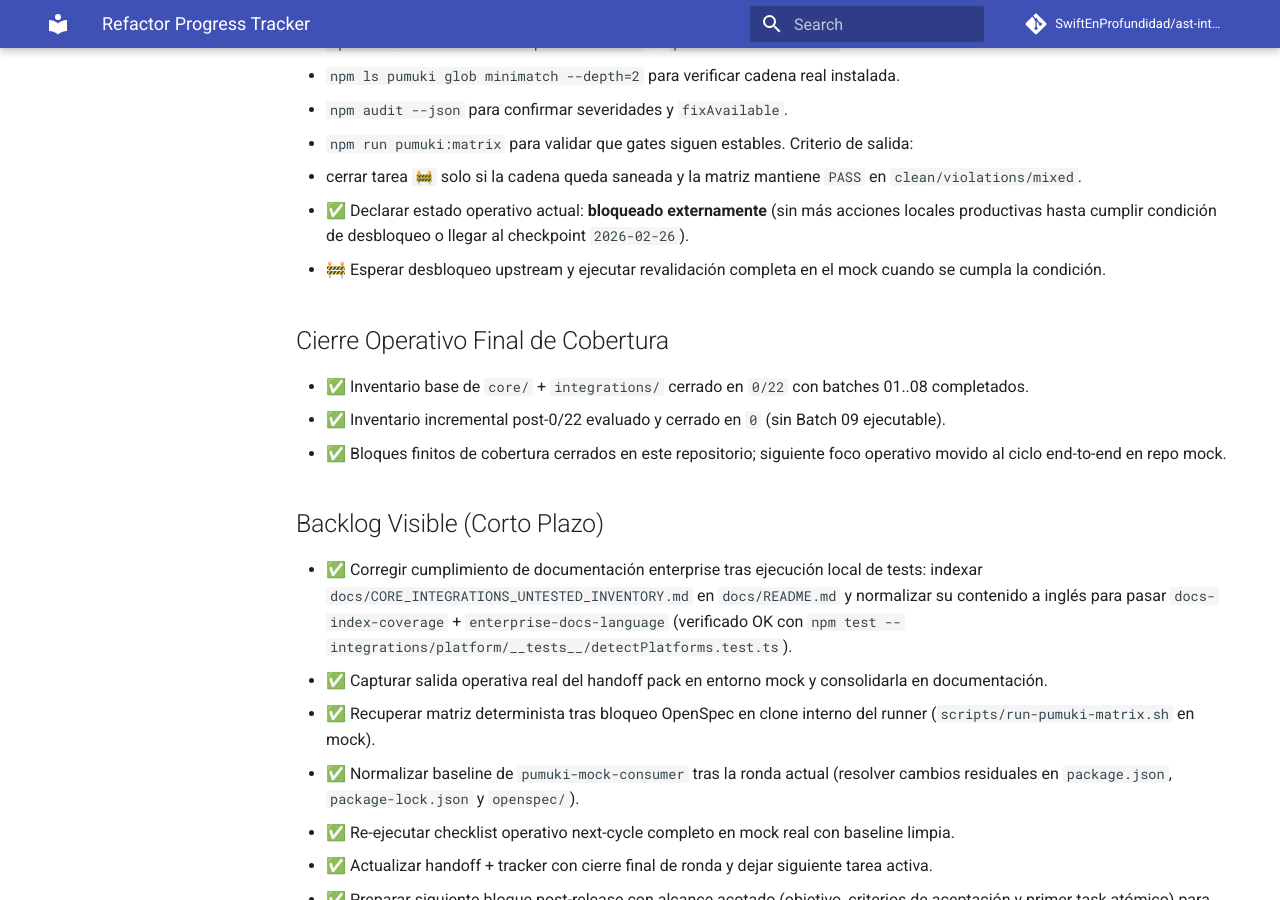
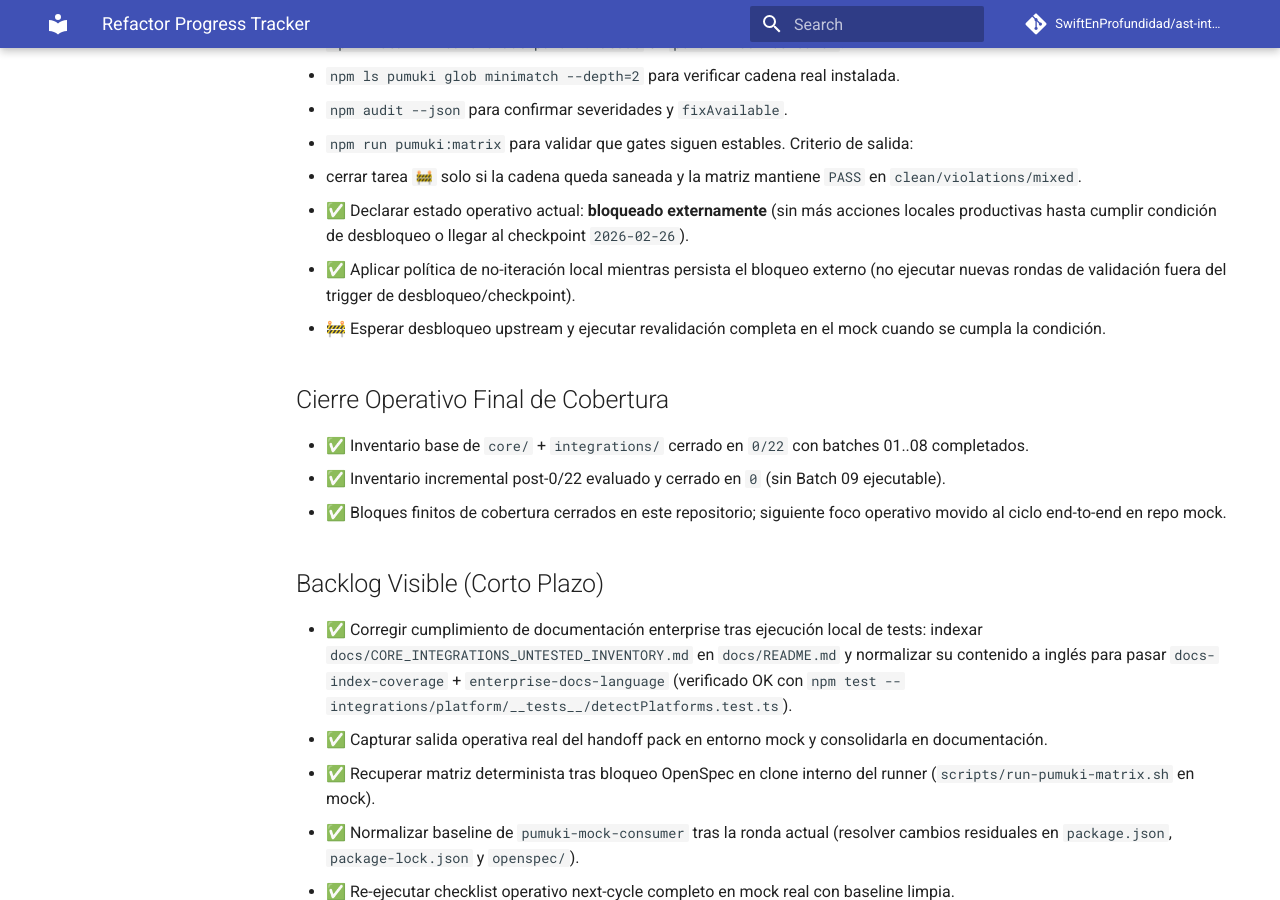
Before and after one commit to SwiftEnProfundidad/ast-intelligence-hooks, an MkDocs documentation site: the page built from docs/REFRACTOR_PROGRESS.md, in a window 1280 px wide and 900 px high, scrolled down 2222 px. Built offline with MkDocs 1.6.1 and Material for MkDocs 9.7.7, drawn with Linux system fonts in a browser that asks for light colours; comment, search, counter and statistics services are not loaded.

Commit message:
docs(tracker): add no-iteration guard while upstream block remains

```diff
--- a/docs/REFRACTOR_PROGRESS.md
+++ b/docs/REFRACTOR_PROGRESS.md
@@ -67,6 +67,7 @@ Estado consolidado del refactor con seguimiento de tareas y evidencia del avance
   Criterio de salida:
   - cerrar tarea `🚧` solo si la cadena queda saneada y la matriz mantiene `PASS` en `clean/violations/mixed`.
 - ✅ Declarar estado operativo actual: **bloqueado externamente** (sin más acciones locales productivas hasta cumplir condición de desbloqueo o llegar al checkpoint `2026-02-26`).
+- ✅ Aplicar política de no-iteración local mientras persista el bloqueo externo (no ejecutar nuevas rondas de validación fuera del trigger de desbloqueo/checkpoint).
 - 🚧 Esperar desbloqueo upstream y ejecutar revalidación completa en el mock cuando se cumpla la condición.
 
 ## Cierre Operativo Final de Cobertura
```
